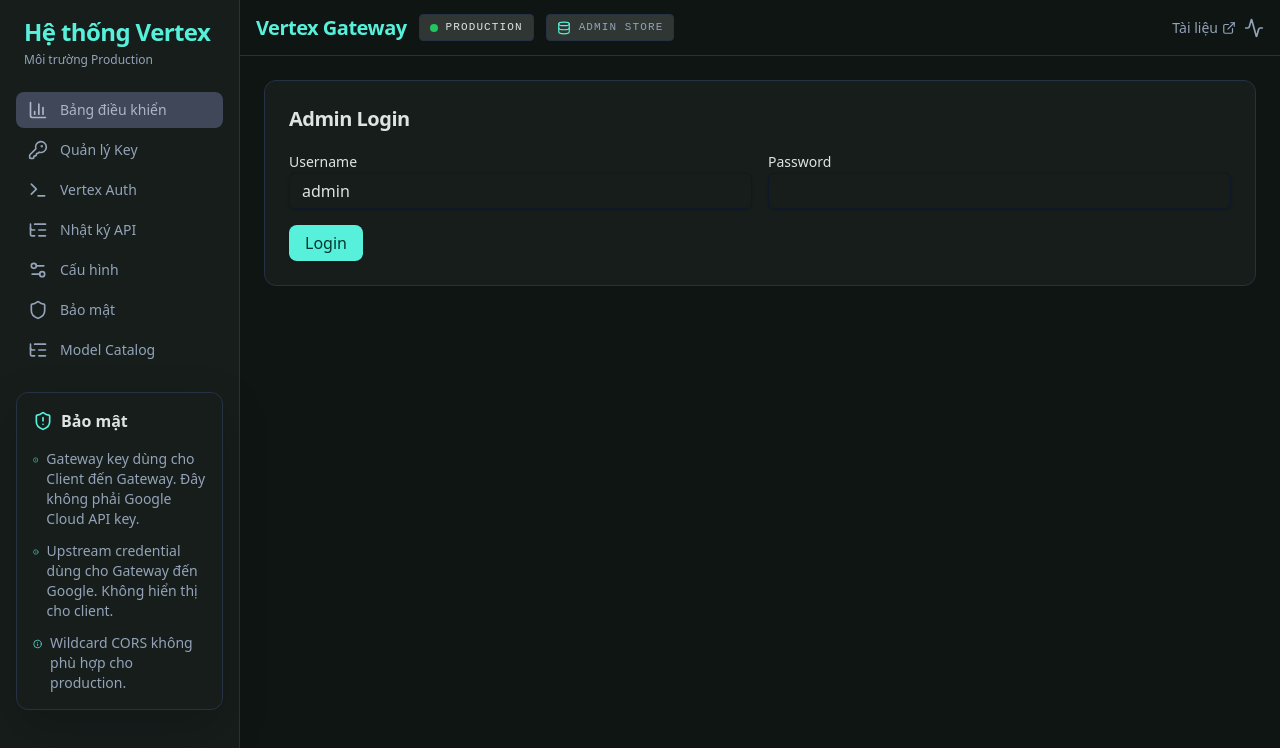
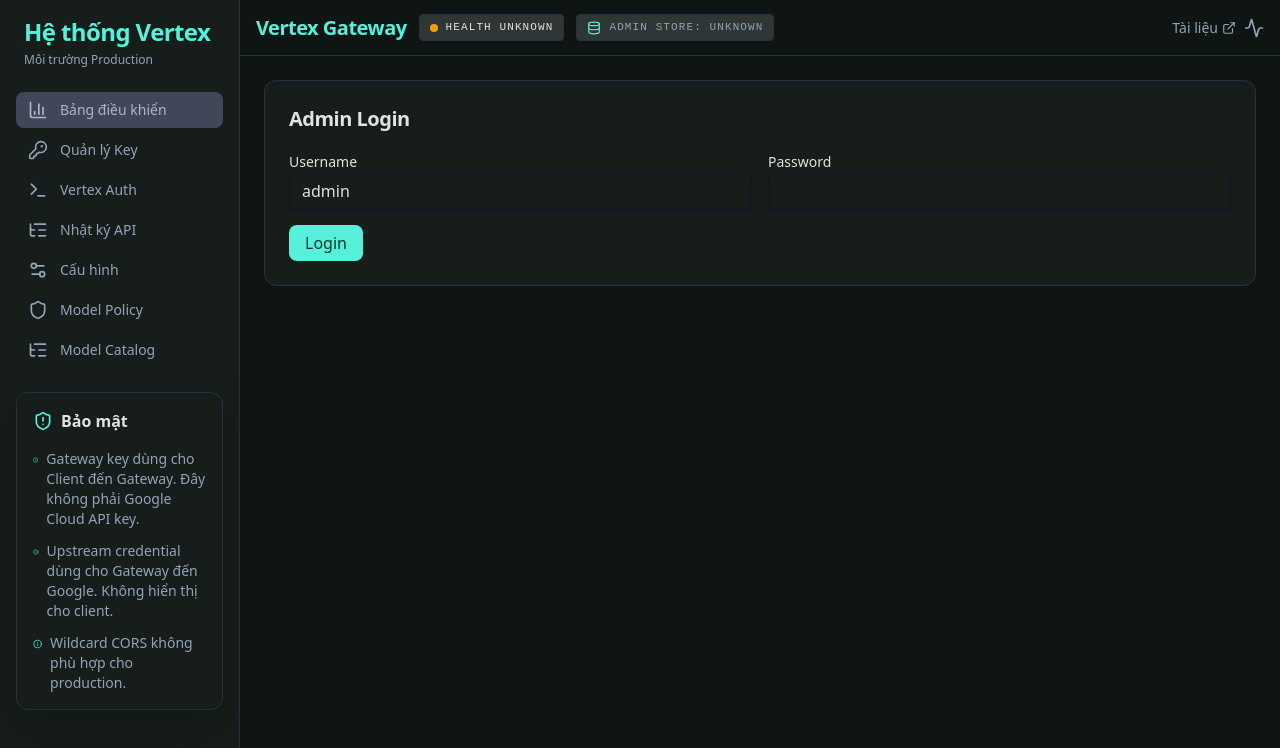
Before and after one commit to monet88/vertex-gateway, a React (Vite) app in the folder frontend/: page / in a window 1280 px wide. Shown: the top 748 px of the page. Built offline with nearby package versions, Linux system fonts and the light colour scheme.

Commit message:
fix(admin): show live runtime status in shell

```diff
--- a/frontend/src/components/stitch/StitchConsoleShell.tsx
+++ b/frontend/src/components/stitch/StitchConsoleShell.tsx
@@ -1,7 +1,8 @@
 import type { ReactNode } from 'react';
 import { Activity, Database, ExternalLink, LogOut } from 'lucide-react';
 import { adminNavItems } from '@/data/admin-static';
-import type { AdminViewId } from '@/types/admin';
+import { getShellRuntimeBadge } from '@/components/stitch/shell-runtime-badge';
+import type { AdminViewId, RuntimeHealthSummary } from '@/types/admin';
 
 export interface StitchConsoleShellProps {
   readonly children: ReactNode;
@@ -10,9 +11,12 @@ export interface StitchConsoleShellProps {
   readonly onViewChange?: (view: AdminViewId) => void;
   readonly topActions?: ReactNode;
   readonly onLogout?: () => void;
+  readonly health?: RuntimeHealthSummary | null;
 }
 
-export function StitchConsoleShell({ children, rail, activeView = 'dashboard', onViewChange, topActions, onLogout }: StitchConsoleShellProps) {
+export function StitchConsoleShell({ children, rail, activeView = 'dashboard', onViewChange, topActions, onLogout, health = null }: StitchConsoleShellProps) {
+  const runtimeBadge = getShellRuntimeBadge(health);
+
   return (
     <main className="min-h-dvh bg-background text-foreground">
       <div className="grid min-h-dvh grid-cols-1 md:grid-cols-[240px_1fr]">
@@ -60,10 +64,10 @@ export function StitchConsoleShell({ children, rail, activeView = 'dashboard', o
             <div className="flex flex-wrap items-center gap-3">
               <span className="text-xl font-semibold tracking-tight text-[var(--operator-teal)]">Vertex Gateway</span>
               <span className="inline-flex items-center gap-2 rounded border border-border bg-[var(--console-surface-highest)] px-2.5 py-1 font-mono text-[11px] uppercase tracking-widest text-foreground">
-                <span className="status-dot bg-[var(--healthy-green)]" /> Production
+                <span className={`status-dot ${runtimeBadge.toneClass}`} /> {runtimeBadge.label}
               </span>
               <span className="inline-flex items-center gap-2 rounded border border-border bg-[var(--console-surface-highest)] px-2.5 py-1 font-mono text-[11px] uppercase tracking-widest text-muted-foreground">
-                <Database className="h-3.5 w-3.5 text-[var(--operator-teal)]" aria-hidden /> Admin Store
+                <Database className="h-3.5 w-3.5 text-[var(--operator-teal)]" aria-hidden /> Admin Store: {health?.mode ?? 'unknown'}
               </span>
             </div>
             <div className="flex items-center gap-2">
--- /dev/null
+++ b/frontend/src/components/stitch/shell-runtime-badge.ts
@@ -0,0 +1,22 @@
+import type { RuntimeHealthSummary } from '@/types/admin';
+
+export interface ShellRuntimeBadge {
+  readonly label: string;
+  readonly toneClass: string;
+}
+
+export const getShellRuntimeBadge = (health: RuntimeHealthSummary | null): ShellRuntimeBadge => {
+  if (!health) {
+    return { label: 'Health Unknown', toneClass: 'bg-[var(--warning-amber)]' };
+  }
+
+  if (!health.ok) {
+    return { label: 'Runtime Failed', toneClass: 'bg-[var(--failure-red)]' };
+  }
+
+  if (health.degradedTargets > 0 || health.healthyTargets < health.targetCount) {
+    return { label: 'Runtime Degraded', toneClass: 'bg-[var(--warning-amber)]' };
+  }
+
+  return { label: 'Runtime Ready', toneClass: 'bg-[var(--healthy-green)]' };
+};
--- a/frontend/src/data/admin-static.ts
+++ b/frontend/src/data/admin-static.ts
@@ -15,7 +15,7 @@ export const adminNavItems: readonly AdminNavItem[] = [
   { id: 'auth-files', label: 'Vertex Auth', description: 'Gateway to Google credentials', icon: Terminal },
   { id: 'logs-viewer', label: 'Nhật ký API', description: 'Telemetry beta', icon: ListTree },
   { id: 'ai-providers', label: 'Cấu hình', description: 'Routing and targets', icon: Settings2 },
-  { id: 'model-management', label: 'Bảo mật', description: 'Model policy controls', icon: Shield },
+  { id: 'model-management', label: 'Model Policy', description: 'Model policy controls', icon: Shield },
   { id: 'available-models', label: 'Model Catalog', description: 'Read-only inventory', icon: ListTree },
 ];
 
--- a/frontend/src/pages/AdminApp.tsx
+++ b/frontend/src/pages/AdminApp.tsx
@@ -116,6 +116,7 @@ export function AdminApp() {
       activeView={view}
       onViewChange={setView}
       onLogout={isAuthenticated ? () => { void handleLogout(); } : undefined}
+      health={isAuthenticated ? adminData.health : null}
     >
       <div className="space-y-8">
         {!isAuthenticated && (
```
Also changed, not shown: 1 other file (tests, documents, lock files or other folders).
